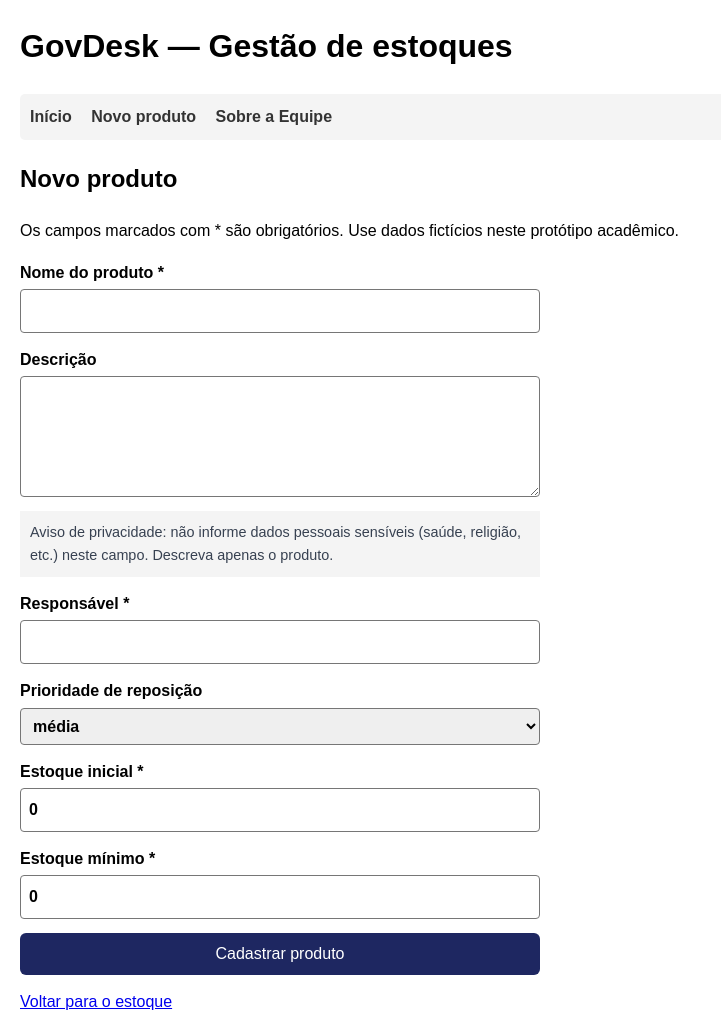
After one commit to NatanSandoval/govdesk-grupo-4, a Flask app: page /novo in a window 1280 px wide. The commit adds this page. Shown: the whole page, without its empty margins (0-721 px from the left). Run offline with Flask 3, Linux system fonts and the light colour scheme.

Commit message:
feat: implementa cadastro e movimentacoes de estoque com SQLite

```diff
--- a/app.py
+++ b/app.py
@@ -1,32 +1,151 @@
 import os
-from flask import Flask, render_template
+import sqlite3
+from pathlib import Path
 
-app = Flask(__name__)
+from flask import Flask, abort, g, redirect, render_template, request, url_for
 
-# "Banco de dados" provisorio (sera substituido nas proximas semanas)
-chamados = [
-    {"id": 1, "titulo": "Impressora do 2o andar nao liga", "status": "aberto"},
-    {"id": 2, "titulo": "Sistema de vendas lento", "status": "em andamento"},
-    {"id": 3, "titulo": "Solicitacao de acesso ao ERP", "status": "resolvido"},
-]
+PRIORIDADES = ["baixa", "média", "alta"]
+MAX_QUANTIDADE = 1_000_000_000
 
 equipe = [
-    {"nome": "Natan Correa", "papel": "Product Owner / CIO"},
+    {"nome": "Isabella Jacques", "papel": "Product Owner / CIO"},
     {"nome": "Guilherme Cimino", "papel": "Dev Lead"},
-    {"nome": "Isabella Jacques", "papel": "QA / Auditoria"},
+    {"nome": "Ruan Bauer", "papel": "Dev Lead"},
+    {"nome": "Natan Correa", "papel": "QA / Auditoria"},
+    {"nome": "Max Iago", "papel": "QA / Auditoria"},
 ]
 
 
-@app.route("/")
-def index():
-    return render_template("index.html", chamados=chamados, total=len(chamados))
+def get_db():
+    if "db" not in g:
+        from flask import current_app
+        g.db = sqlite3.connect(current_app.config["DATABASE"])
+        g.db.row_factory = sqlite3.Row
+        g.db.execute("PRAGMA foreign_keys = ON")
+    return g.db
 
 
-@app.route("/sobre")
-def sobre():
-    return render_template("sobre.html", equipe=equipe)
+def quantidade_inteira(valor, minimo=0):
+    try:
+        numero = int(valor)
+    except (TypeError, ValueError):
+        raise ValueError("Informe quantidades inteiras válidas.") from None
+    if not minimo <= numero <= MAX_QUANTIDADE:
+        raise ValueError(f"A quantidade deve estar entre {minimo} e {MAX_QUANTIDADE}.")
+    return numero
+
+
+def create_app(test_config=None):
+    app = Flask(__name__)
+    app.config["DATABASE"] = os.environ.get("GOVDESK_DATABASE", str(Path(app.instance_path) / "govdesk.sqlite3"))
+    if test_config:
+        app.config.update(test_config)
+    Path(app.config["DATABASE"]).parent.mkdir(parents=True, exist_ok=True)
+
+    @app.teardown_appcontext
+    def close_db(exception=None):
+        db = g.pop("db", None)
+        if db is not None:
+            db.close()
+
+    with app.app_context():
+        get_db().executescript("""
+            CREATE TABLE IF NOT EXISTS produtos (
+                id INTEGER PRIMARY KEY AUTOINCREMENT,
+                nome TEXT NOT NULL,
+                descricao TEXT NOT NULL DEFAULT '',
+                responsavel TEXT NOT NULL,
+                prioridade TEXT NOT NULL CHECK (prioridade IN ('baixa', 'média', 'alta')),
+                estoque_minimo INTEGER NOT NULL CHECK (estoque_minimo >= 0)
+            );
+            CREATE TABLE IF NOT EXISTS movimentacoes (
+                id INTEGER PRIMARY KEY AUTOINCREMENT,
+                produto_id INTEGER NOT NULL REFERENCES produtos(id),
+                tipo TEXT NOT NULL CHECK (tipo IN ('entrada', 'saida')),
+                quantidade INTEGER NOT NULL CHECK (quantidade > 0),
+                responsavel TEXT NOT NULL,
+                criado_em TEXT NOT NULL DEFAULT CURRENT_TIMESTAMP
+            );
+        """)
+
+    @app.route("/")
+    def index():
+        produtos = get_db().execute("""
+            SELECT p.*, COALESCE(SUM(CASE WHEN m.tipo = 'entrada'
+                THEN m.quantidade ELSE -m.quantidade END), 0) AS saldo
+            FROM produtos p LEFT JOIN movimentacoes m ON m.produto_id = p.id
+            GROUP BY p.id ORDER BY p.id
+        """).fetchall()
+        return render_template("index.html", produtos=produtos, total=len(produtos))
+
+    @app.route("/novo", methods=["GET", "POST"])
+    def novo():
+        erro = None
+        if request.method == "POST":
+            nome = request.form.get("nome", "").strip()
+            descricao = request.form.get("descricao", "").strip()
+            responsavel = request.form.get("responsavel", "").strip()
+            prioridade = request.form.get("prioridade", "média")
+            try:
+                if not nome or not responsavel:
+                    raise ValueError("Preencha o nome do produto e o responsável.")
+                if prioridade not in PRIORIDADES:
+                    raise ValueError("Prioridade inválida.")
+                inicial = quantidade_inteira(request.form.get("estoque_inicial", "0"))
+                minimo = quantidade_inteira(request.form.get("estoque_minimo", "0"))
+                db = get_db()
+                with db:
+                    cursor = db.execute(
+                        "INSERT INTO produtos (nome, descricao, responsavel, prioridade, estoque_minimo) VALUES (?, ?, ?, ?, ?)",
+                        (nome, descricao, responsavel, prioridade, minimo))
+                    if inicial:
+                        db.execute("INSERT INTO movimentacoes (produto_id, tipo, quantidade, responsavel) VALUES (?, 'entrada', ?, ?)",
+                                   (cursor.lastrowid, inicial, responsavel))
+                return redirect(url_for("index"))
+            except ValueError as exc:
+                erro = str(exc)
+        return render_template("novo.html", erro=erro, prioridades=PRIORIDADES, dados=request.form)
+
+    @app.route("/produtos/<int:produto_id>/movimentar", methods=["GET", "POST"])
+    def movimentar(produto_id):
+        db = get_db()
+        produto = db.execute("SELECT * FROM produtos WHERE id = ?", (produto_id,)).fetchone()
+        if produto is None:
+            abort(404)
+        erro = None
+        if request.method == "POST":
+            try:
+                tipo = request.form.get("tipo", "")
+                responsavel = request.form.get("responsavel", "").strip()
+                if tipo not in ("entrada", "saida"):
+                    raise ValueError("Tipo de movimentação inválido.")
+                if not responsavel:
+                    raise ValueError("Informe o responsável pela movimentação.")
+                quantidade = quantidade_inteira(request.form.get("quantidade"), minimo=1)
+                # Validação de saldo e escrita ficam na mesma transação.
+                with db:
+                    db.execute("BEGIN IMMEDIATE")
+                    saldo = db.execute("SELECT COALESCE(SUM(CASE WHEN tipo = 'entrada' THEN quantidade ELSE -quantidade END), 0) FROM movimentacoes WHERE produto_id = ?",
+                                       (produto_id,)).fetchone()[0]
+                    if tipo == "saida" and quantidade > saldo:
+                        raise ValueError("Saldo insuficiente para essa saída.")
+                    db.execute("INSERT INTO movimentacoes (produto_id, tipo, quantidade, responsavel) VALUES (?, ?, ?, ?)",
+                               (produto_id, tipo, quantidade, responsavel))
+                return redirect(url_for("index"))
+            except ValueError as exc:
+                erro = str(exc)
+        historico = db.execute("SELECT * FROM movimentacoes WHERE produto_id = ? ORDER BY id DESC", (produto_id,)).fetchall()
+        saldo = sum(m["quantidade"] if m["tipo"] == "entrada" else -m["quantidade"] for m in historico)
+        return render_template("movimentar.html", produto=produto, historico=historico,
+                               saldo=saldo, erro=erro, dados=request.form)
+
+    @app.route("/sobre")
+    def sobre():
+        return render_template("sobre.html", equipe=equipe)
+
+    return app
 
 
 if __name__ == "__main__":
     porta = int(os.environ.get("PORT", 8080))
-    app.run(host="0.0.0.0", port=porta, debug=True)
+    create_app().run(host="0.0.0.0", port=porta)
--- a/templates/base.html
+++ b/templates/base.html
@@ -11,13 +11,24 @@
         table { width: 100%; border-collapse: collapse; margin-top: 10px; }
         th, td { border: 1px solid #ddd; padding: 8px; text-align: left; }
         th { background-color: #f2f2f2; }
+        * { box-sizing: border-box; }
+        form { display: grid; gap: 14px; max-width: 520px; }
+        label { display: grid; gap: 4px; font-weight: bold; }
+        input, textarea, select, button { font: inherit; padding: 8px; }
+        input, textarea, select { width: 100%; border: 1px solid #767676; border-radius: 4px; }
+        button { background: #1e2761; color: white; border: 0; border-radius: 6px; cursor: pointer; }
+        .orientacao { display: block; margin: 0; padding: 10px; color: #374151; background: #f4f4f4; font-size: 0.9rem; }
+        .erro { background: #fdecea; color: #8a1f17; padding: 10px 14px; border-radius: 6px; }
+        .tabela { overflow-x: auto; }
+        .alerta { color: #8a1f17; background: #fdecea; }
     </style>
 </head>
 <body>
     <header>
-        <h1>GovDesk System</h1>
+        <h1>GovDesk — Gestão de estoques</h1>
         <nav>
             <a href="/">Início</a>
+            <a href="{{ url_for('novo') }}">Novo produto</a>
             <a href="/sobre">Sobre a Equipe</a>
         </nav>
     </header>
--- /dev/null
+++ b/templates/novo.html
@@ -0,0 +1,31 @@
+{% extends "base.html" %}
+{% block content %}
+  <h2>Novo produto</h2>
+  <p>Os campos marcados com * são obrigatórios. Use dados fictícios neste protótipo acadêmico.</p>
+  {% if erro %}<p class="erro" role="alert">{{ erro }}</p>{% endif %}
+  <form method="post" action="{{ url_for('novo') }}">
+    <label for="nome">Nome do produto *
+      <input id="nome" name="nome" value="{{ dados.get('nome', '') }}" required>
+    </label>
+    <label for="descricao">Descrição
+      <textarea id="descricao" name="descricao" rows="4" aria-describedby="orientacao-descricao">{{ dados.get('descricao', '') }}</textarea>
+    </label>
+    <p class="orientacao" id="orientacao-descricao">Aviso de privacidade: não informe dados pessoais sensíveis (saúde, religião, etc.) neste campo. Descreva apenas o produto.</p>
+    <label for="responsavel">Responsável *
+      <input id="responsavel" name="responsavel" value="{{ dados.get('responsavel', '') }}" required>
+    </label>
+    <label for="prioridade">Prioridade de reposição
+      <select id="prioridade" name="prioridade">
+        {% for p in prioridades %}<option value="{{ p }}" {% if dados.get('prioridade', 'média') == p %}selected{% endif %}>{{ p }}</option>{% endfor %}
+      </select>
+    </label>
+    <label for="estoque_inicial">Estoque inicial *
+      <input id="estoque_inicial" type="number" name="estoque_inicial" min="0" max="1000000000" step="1" value="{{ dados.get('estoque_inicial', '0') }}" required>
+    </label>
+    <label for="estoque_minimo">Estoque mínimo *
+      <input id="estoque_minimo" type="number" name="estoque_minimo" min="0" max="1000000000" step="1" value="{{ dados.get('estoque_minimo', '0') }}" required>
+    </label>
+    <button type="submit">Cadastrar produto</button>
+    <a href="{{ url_for('index') }}">Voltar para o estoque</a>
+  </form>
+{% endblock %}
```
Also changed, not shown: templates/index.html (+15 -11 lines), templates/movimentar.html (added, +30 -0 lines), tests/test_app.py (added, +175 -0 lines), 1 other file.
